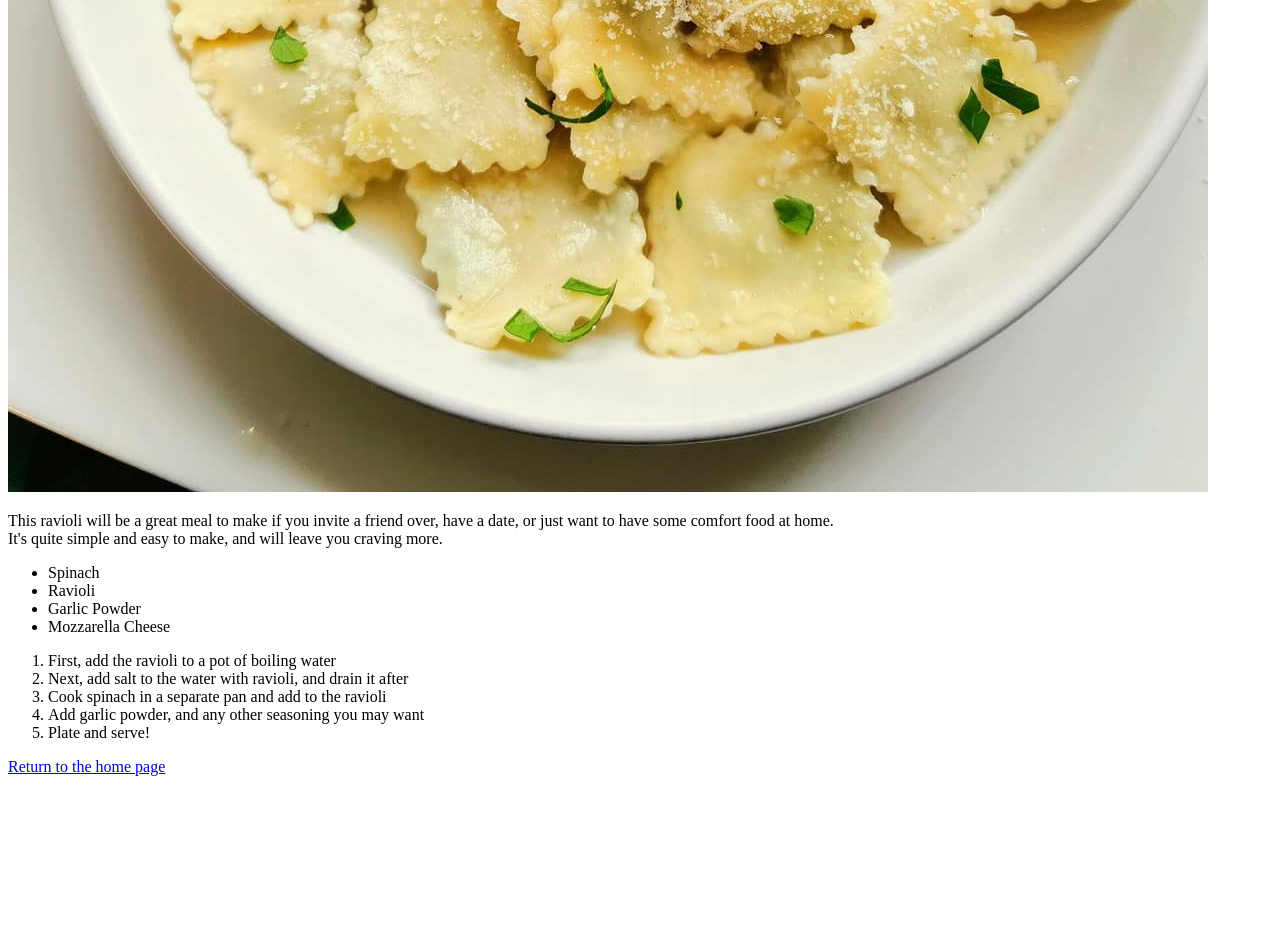
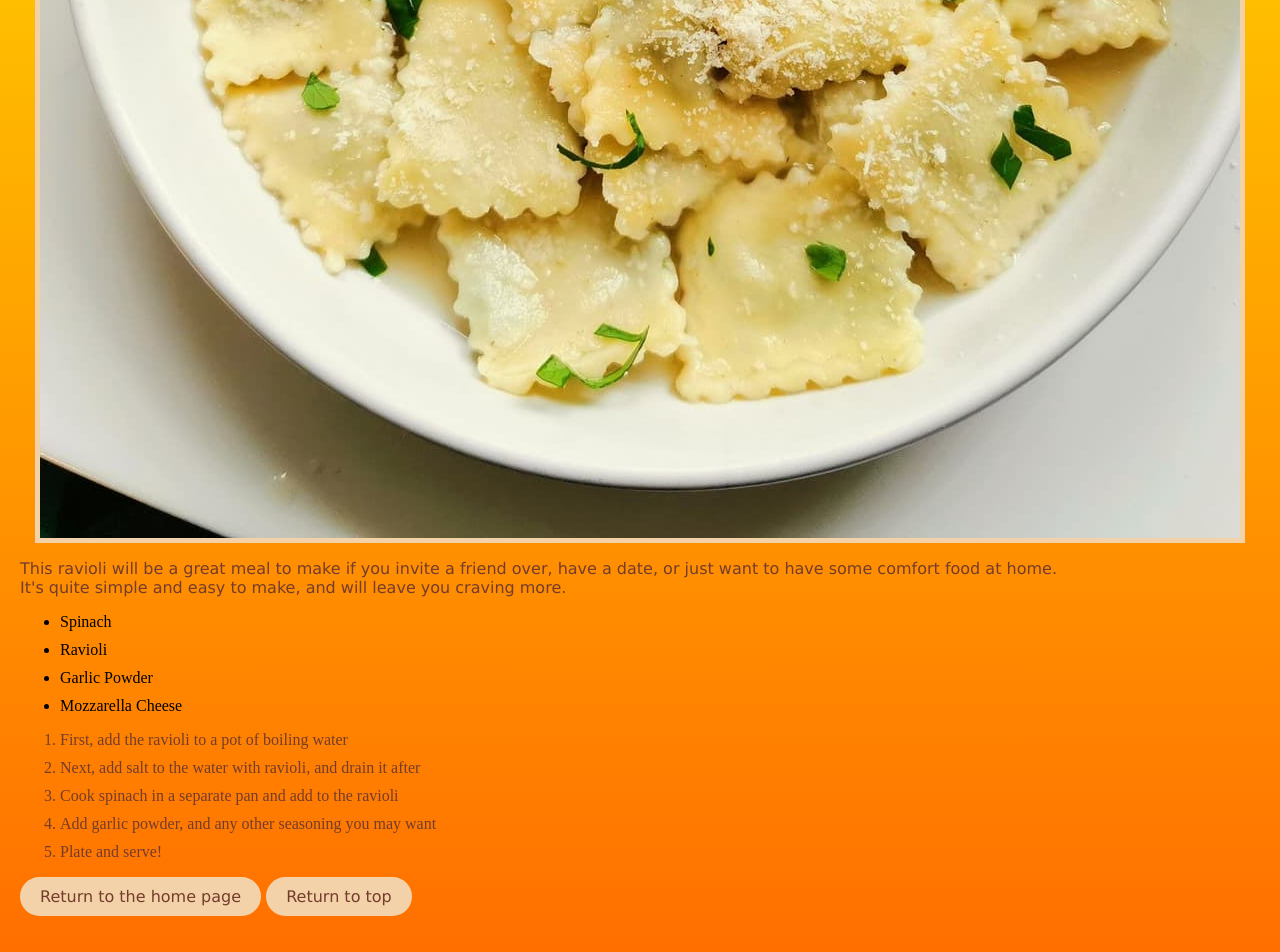
Before and after one commit to Strikr321/odin-recipes, a plain HTML site: page recipes/ravioli.html in a window 1280 px wide. Shown: the part 788-1740 px from the top of the page. Before the commit the page ends 1572 px from the top, so only its background shows below. Drawn offline with Linux system fonts and the light colour scheme.

Commit message:
Modified files to add sunset theme. Added return to top button

```diff
--- a/recipes/ravioli.html
+++ b/recipes/ravioli.html
@@ -5,9 +5,11 @@
     <meta charset="UTF-8">
     <meta name="viewport" content="width=device-width, initial-scale=1.0">
     <title>Document</title>
+    <link rel="stylesheet" href="../style.css">
 </head>
 
 <body>
+    <!-- <a id="top"></a> Anchor tag placed at the top of the page -->
     <h1> Ravioli </h1>
     <img src="../images/ravioli.jpg" alt="ravioli">
     <p>
@@ -31,7 +33,10 @@
     </ol>
 
     </p>
-    <a href="../index.html"> Return to the home page </a>
+    <p>
+        <a href="../index.html">Return to the home page</a>
+        <a href="#top">Return to top</a> <!-- "Return to Top" link -->
+    </p>
 
 </body>
 
--- /dev/null
+++ b/style.css
@@ -0,0 +1,121 @@
+/* Set background gradient */
+html,
+body {
+    min-height: 100%;
+    /* Ensures that the body takes up at least the full height of the viewport */
+}
+
+body {
+    background: linear-gradient(to top, #ff6f00, #ffff00);
+    /* Sets a linear gradient background from orange to yellow */
+    margin: 15px;
+    /* Adds a margin around the body */
+    padding: 5px;
+    /* Adds padding inside the body */
+}
+
+.container {
+    padding: 20px;
+    /* Adds padding to the container element */
+}
+
+/* Set font styles */
+h1,
+h3,
+p {
+    color: #743c2c;
+    /* Sets the text color to dark brown */
+    font-family: Verdana, Arial, sans-serif;
+    /* Sets the font family to Verdana, Arial, sans-serif */
+}
+
+/* Style the links */
+a {
+    display: inline-block;
+    /* Displays the link as an inline block element */
+    padding: 10px 20px;
+    /* Adds padding to the link */
+    color: #ff6f00;
+    /* Sets the link color to orange */
+    text-decoration: none;
+    /* Removes the underline from the link */
+    background-color: #f3d2a9;
+    /* Sets the background color of the link to light beige */
+    border: none;
+    /* Removes the border of the link */
+    border-radius: 30px;
+    /* Rounds the corners of the link */
+    transition: background-color 0.3s ease, transform 0.3s ease;
+    /* Adds a smooth transition effect */
+}
+
+a:hover {
+    background-color: #ff6f00;
+    /* Changes the background color of the link on hover to orange */
+    color: #fff;
+    /* Changes the text color of the link on hover to white */
+    transform: scale(1.1);
+    /* Scales the size of the link on hover */
+}
+
+/* Style the ordered list */
+ol {
+    color: #743c2c;
+    /* Sets the text color of the ordered list to dark brown */
+}
+
+/* Style the list items */
+li {
+    margin-bottom: 10px;
+    /* Adds margin at the bottom of each list item */
+}
+
+/* Style the images */
+img {
+    max-width: 100%;
+    /* Ensures that the images don't exceed their parent container's width */
+    display: block;
+    /* Displays the image as a block-level element */
+    margin-left: auto;
+    /* Centers the image horizontally by setting the left margin to auto */
+    margin-right: auto;
+    /* Centers the image horizontally by setting the right margin to auto */
+}
+
+/* Additional styles specific to the sunset theme */
+h1,
+h3 {
+    background-color: #f3d2a9;
+    /* Sets the background color of the headings to light beige */
+    border-radius: 15px;
+    /* Rounds the corners of the headings */
+    padding: 10px;
+    /* Adds padding to the headings */
+}
+
+a#top {
+    opacity: 0;
+}
+
+img {
+    border: 5px solid #f3d2a9;
+    /* Adds a border around the images */
+}
+
+a:hover {
+    box-shadow: 0 0 10px #ff6f00;
+    /* Adds a box shadow to the link on hover */
+}
+
+/* Style the return link */
+p a {
+    font-size: 16px;
+    /* Sets the font size of the return link */
+    color: #743c2c;
+    /* Sets the text color of the return link to dark brown */
+}
+
+p a:hover {
+    color: #ff6f00;
+    /* Changes the text color of the return link on hover to orange */
+}
```
Also changed, not shown: index.html (+3 -1 lines), recipes/lasagna.html (+3 -1 lines), recipes/pasta.html (+1 -0 lines).
